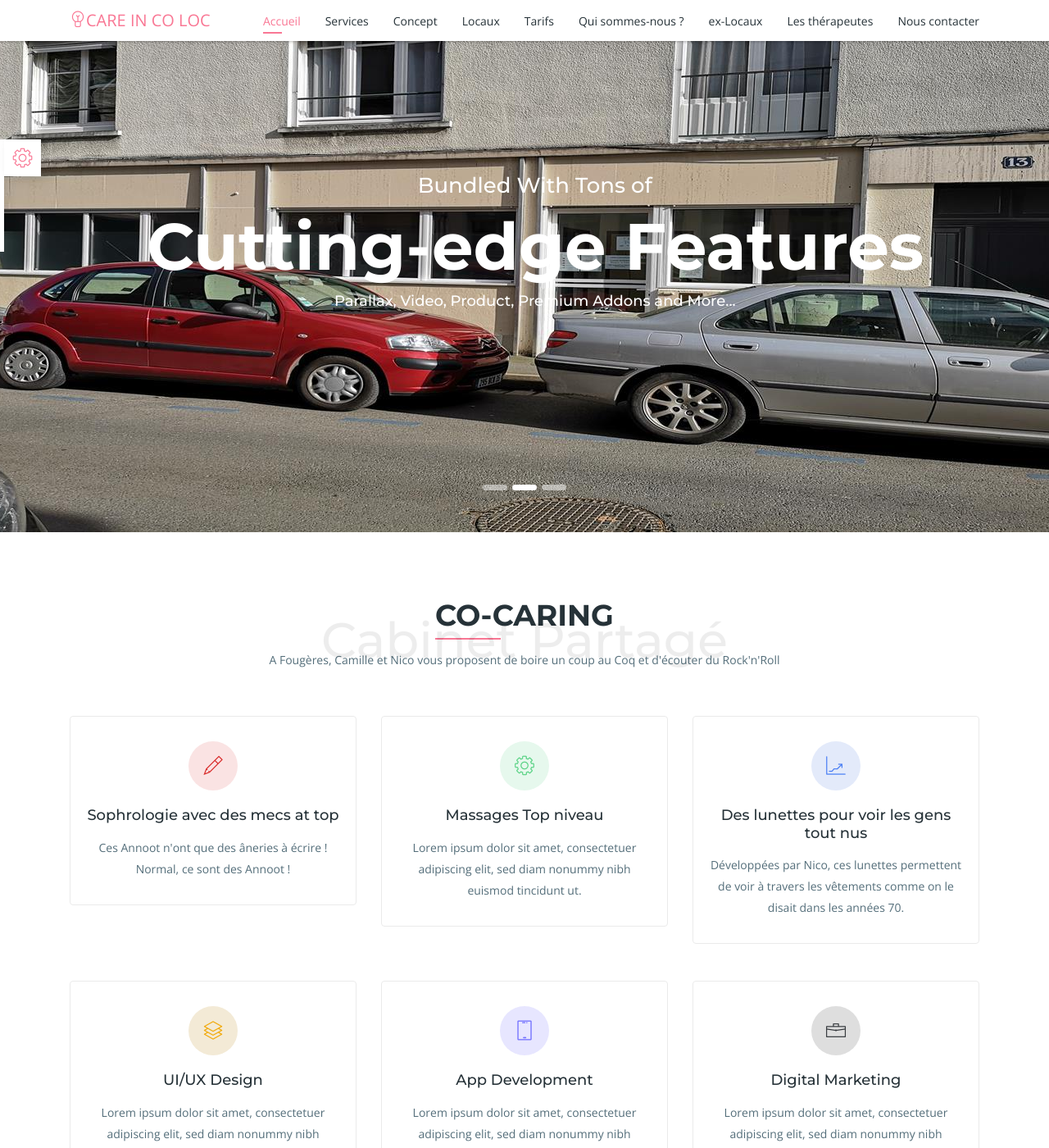
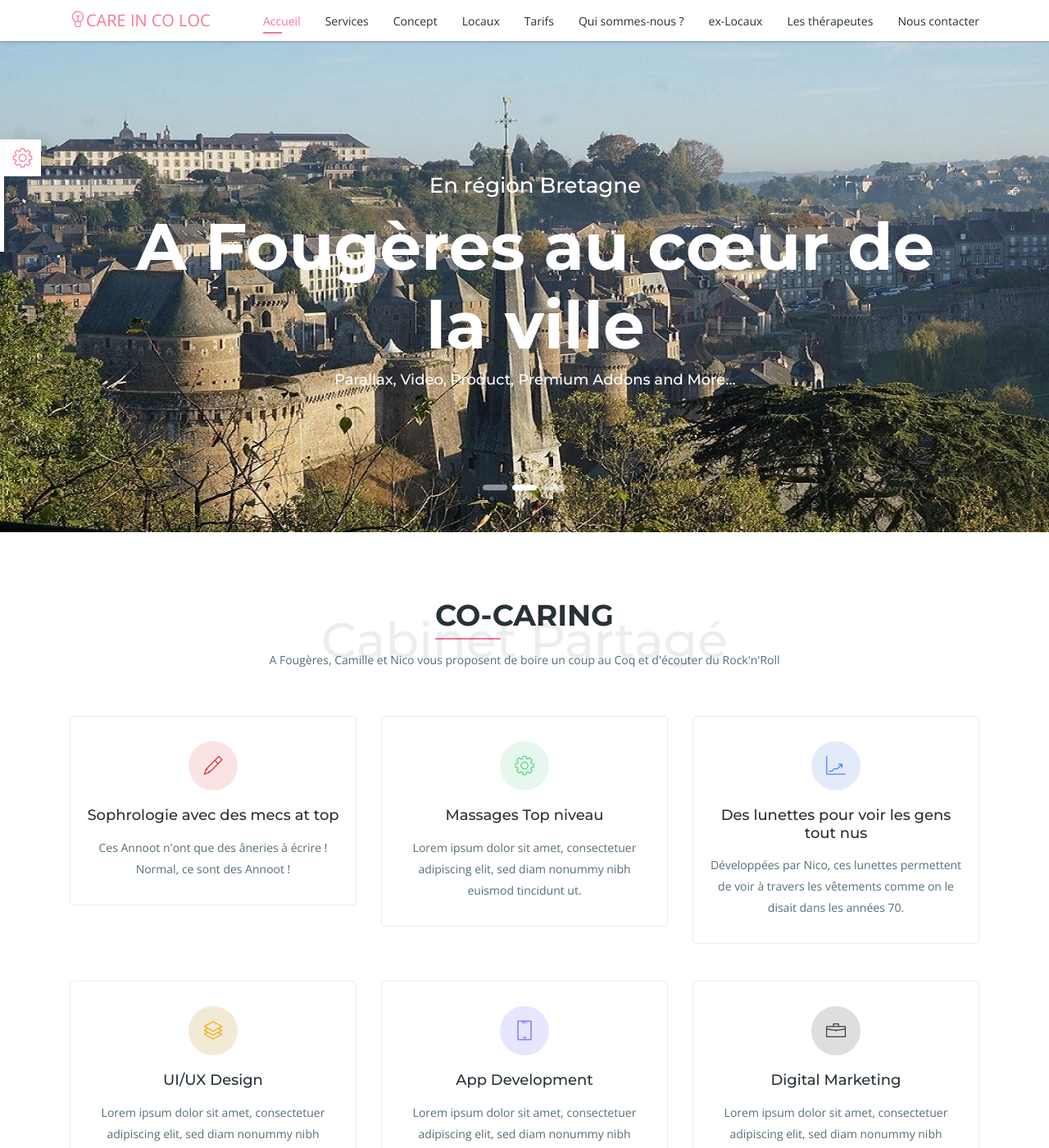
Before and after one commit to Patrockanite/Projet_Camille, a Jekyll site: the page index.html, which Jekyll copies as it is, in a window 1280 px wide and 1400 px high. Shown: the whole window at 82% size. Built offline with Jekyll 4.4.1, drawn with Linux system fonts in a browser that asks for light colours; some web fonts are replaced.

Commit message:
Modif du slider

```diff
--- a/css/camille.css
+++ b/css/camille.css
@@ -1,11 +1,11 @@
-.carrousel_camille_1, .carrousel_camille_2{
+.carrousel_camille_1, .carrousel_camille_2, .carrousel_camille_3{
     text-align: center;
     margin: auto;
     display: flex;
 }
 /********** Large devices only **********/
 @media (min-width: 1200px) {
-    /* Page d'index*/
+    /*Slider*/
     .carrousel_camille_1{
         background: url('../img/slider/big-1.jpg') no-repeat;
         background-position: center;
@@ -16,11 +16,17 @@
         background-position: center;
         height: 650px;
     }
+    .carrousel_camille_3{
+      background: url('../img/slider/big-3.jpg') no-repeat;
+      background-position: center;
+      height: 650px;
+  }
+  /*fin slider*/
   }
 
   /********** Medium devices only **********/
   @media (min-width: 992px) and (max-width: 1199px) {
-       /* Home Page */
+      /*Slider*/
     .carrousel_camille_1 {
       background: url('../img/slider/med-1.jpg') no-repeat;
       background-position: center;
@@ -31,12 +37,18 @@
         background-position: center;
         height: 460px;
     }
-    /* End Home Page */
+    .carrousel_camille_3{
+      background: url('../img/slider/med-3.jpg') no-repeat;
+      background-position: center;
+      height: 460px;
+  }
+    /*fin slider*/
+
   }
 
   /********** Small devices only **********/
   @media (min-width: 768px) and (max-width: 991px) {
-    /* Home Page */
+    /*Slider*/
     .carrousel_camille_1{
       background: url('../img/slider/small-1.jpg') no-repeat;
       background-position: center;
@@ -47,7 +59,12 @@
         background-position: center;
         height: 356px;
       }
-    /* End Home Page */
+      .carrousel_camille_3{
+        background: url('../img/slider/small-3.jpg') no-repeat;
+        background-position: center;
+        height: 356px;
+      }
+   /*fin slider*/
   }
 
   /********** Extra small devices only **********/
--- a/index.html
+++ b/index.html
@@ -82,9 +82,10 @@
               <!--img src="img/slider/bg-1.jpg" alt="Ville de Fougères" id="carrousel_1"-->
               <span class="carrousel_camille_1"></span>
               <div class="carousel-caption text-center">
-                <h3 class="wow fadeInRight" data-wow-delay="0.4s">Un espace partagé : Co-caring</h1>
-                <h2 class="wow fadeInRight" data-wow-delay="0.6s">Au centre-ville de Fougères</h2>
-                <h4 class="wow fadeInRight" data-wow-delay="0.8s">Un cabinet partagé à disposition de thérapeutes spécialisés bien-être</h4>
+                <h3 class="wow fadeInRight" data-wow-delay="0.4s">Co-caring</h1>
+                <h2 class="wow fadeInRight" data-wow-delay="0.6s">Un cabinet partagé</h2>
+                <h2 class="wow fadeInRight" data-wow-delay="0.6s">spécialisé bien-être</h2>
+                <h4 class="wow fadeInRight" data-wow-delay="0.8s">Mise à disposition à la carte</h4>
                 <!--a href="#" class="btn btn-lg btn-common btn-effect wow fadeInRight" data-wow-delay="0.9s">infos en PDF</a-->
                 <!--a href="#" class="btn btn-lg btn-border wow fadeInRight" data-wow-delay="1.2s">Get Started!</a-->
               </div>
@@ -93,14 +94,15 @@
               <!--img src="img/slider/bg-3.jpg" alt=""-->
               <span class="carrousel_camille_2"></span>
               <div class="carousel-caption text-center">
-                <h3 class="wow fadeInDown" data-wow-delay="0.3s">Bundled With Tons of</h3>
-                <h2 class="wow bounceIn" data-wow-delay="0.6s">Cutting-edge Features</h2>
+                <h3 class="wow fadeInDown" data-wow-delay="0.3s">En région Bretagne</h3>
+                <h2 class="wow bounceIn" data-wow-delay="0.6s">A Fougères au cœur de la ville</h2>
                 <h4 class="wow fadeInUp" data-wow-delay="0.9s">Parallax, Video, Product, Premium Addons and More...</h4>
                 <!--a href="#" class="btn btn-lg btn-common btn-effect wow fadeInUp" data-wow-delay="1.2s">View Works</a-->
               </div>
             </div>
             <div class="carousel-item">
-              <img src="img/slider/bg-2.jpg" alt="">
+              <!--img src="img/slider/bg-2.jpg" alt=""-->
+              <span class="carrousel_camille_3"></span>
               <div class="carousel-caption text-center">
                 <h3 class="wow fadeInDown" data-wow-delay="0.3s">Ready For</h3>
                 <h2 class="wow fadeInRight" data-wow-delay="0.6s">Multi-purpose Websites</h2>
```
Also changed, not shown: img/slider/bg-3.jpg (deleted), img/slider/bg-3_bak.jpg (deleted), img/slider/big-1.jpg, img/slider/big-2.jpg, img/slider/big-3.jpg (added), img/slider/big-3bak.jpg (added), img/slider/med-1.jpg, img/slider/med-2.jpg, img/slider/med-3.jpg (added), img/slider/med-3bak.jpg (added), img/slider/small-1.jpg, img/slider/small-2.jpg, img/slider/small-3.jpg (added), img/slider/small-3bak.jpg (added).
